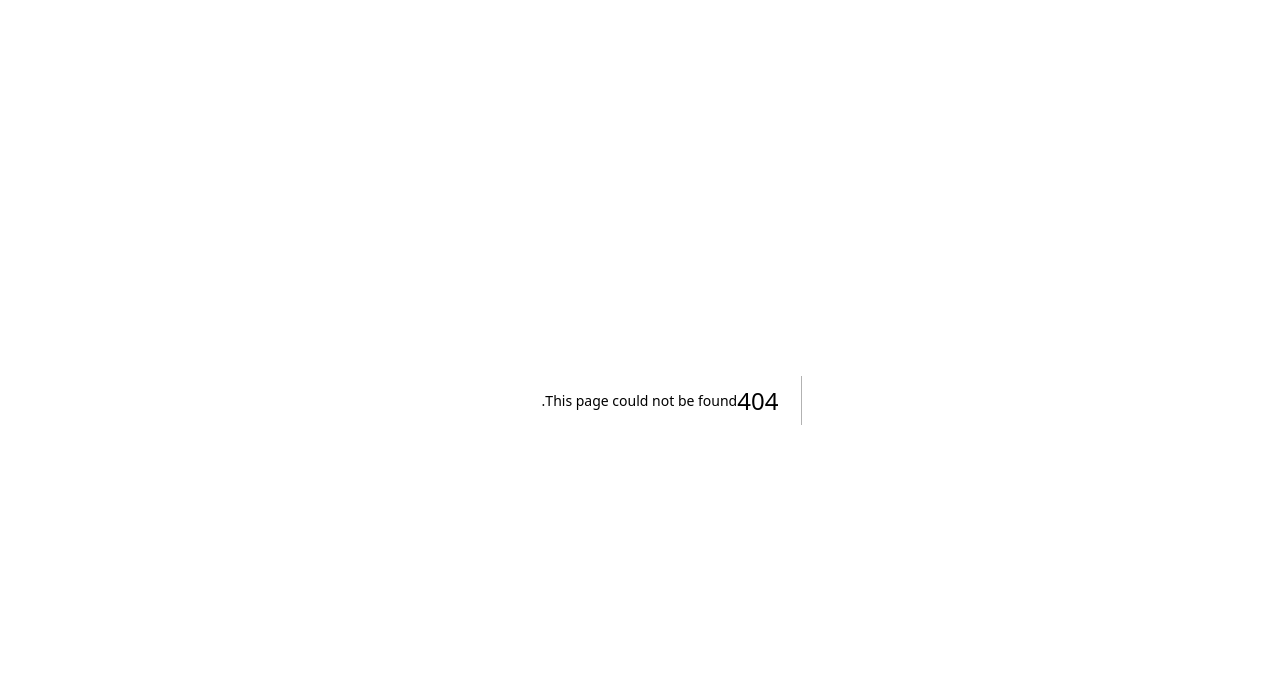
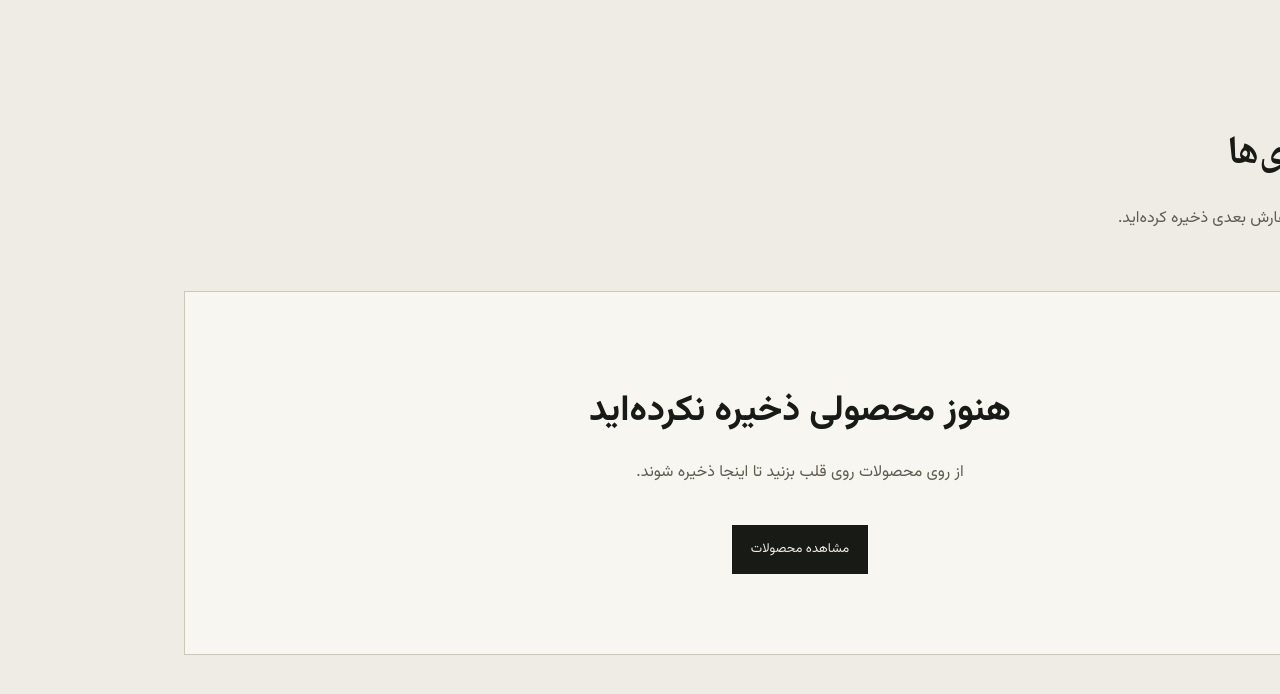
Before and after one commit to ParisaAtaee2000/web-projects, a Next.js app in the folder zemestan/: page /wishlist in a window 1280 px wide. Before the commit this address had no page. Shown: the top 694 px of the page. Built offline with nearby package versions, Linux system fonts and the light colour scheme.

Commit message:
feat(wishlist): add wishlist page

```diff
--- /dev/null
+++ b/zemestan/app/wishlist/page.tsx
@@ -0,0 +1,11 @@
+"use client";
+
+import Link from "next/link";
+import { products } from "@/data/products";
+import { useWishlist } from "@/components/wishlist/WishlistProvider";
+
+export default function WishlistPage() {
+  const { ids, toggle } = useWishlist();
+  const saved = products.filter((product) => ids.includes(product.id));
+  return <main dir="rtl"><section className="container section"><div className="section-head"><div><div className="section-kicker">WISHLIST / SAVED</div><h1 className="section-title">علاقه‌مندی‌ها</h1><p className="muted">محصولاتی که برای سفارش بعدی ذخیره کرده‌اید.</p></div></div>{saved.length === 0 ? <div className="empty-state"><h2>هنوز محصولی ذخیره نکرده‌اید</h2><p className="muted">از روی محصولات روی قلب بزنید تا اینجا ذخیره شوند.</p><Link className="btn primary" href="/shop">مشاهده محصولات</Link></div> : <div className="products-grid">{saved.map((product) => <article className="product-card" key={product.id}><Link href={`/product/${product.slug}`}><div className="product-image"><span className="product-tag">ذخیره‌شده</span><div className="product-art" /></div><div className="product-body"><div className="product-meta mono">{product.code}</div><h3>{product.name}</h3><div className="price-main">{product.wholesalePrice.toLocaleString("fa-IR")} تومان</div><span className="moq">حداقل سفارش {product.minWholesaleQuantity.toLocaleString("fa-IR")} عدد</span></div></Link><button className="btn" style={{width:"100%",marginTop:8}} onClick={() => toggle(product)}>حذف از علاقه‌مندی</button></article>)}</div>}</section></main>;
+}
```
